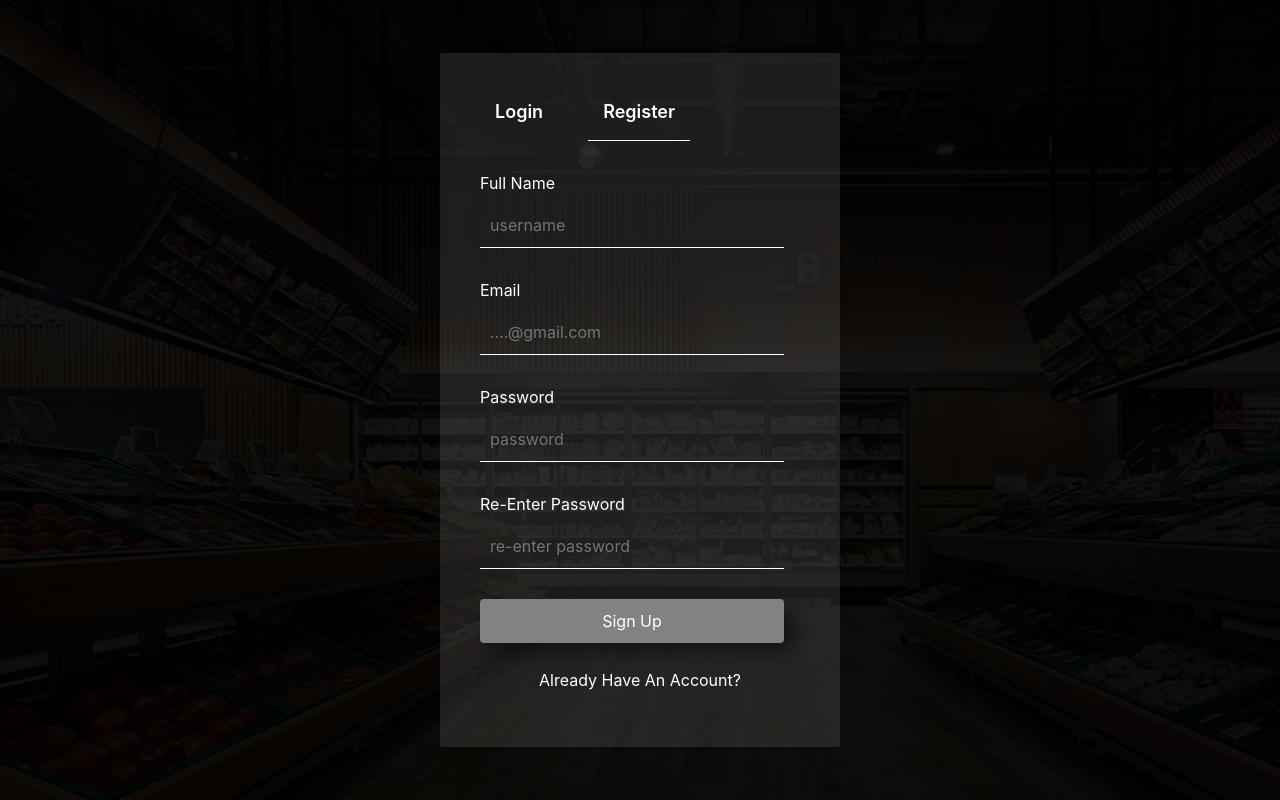
After one commit to qobitech/LEOD, a PHP site: page /registration.php in a window 1280 px wide, after a click on "Register". The commit adds this page. Run offline with PHP 8.4, Linux system fonts and the light colour scheme.

Commit message:
renamed index.html to registration.php, add errors.php, index.php, server.php

```diff
--- /dev/null
+++ b/errors.php
@@ -0,0 +1,7 @@
+<?php  if (count($errors) > 0) : ?>
+  <div class="error">
+  	<?php foreach ($errors as $error) : ?>
+  	  <p><?php echo $error ?></p>
+  	<?php endforeach ?>
+  </div>
+<?php  endif ?>
--- a/index.html
+++ b/registration.php
@@ -1,3 +1,4 @@
+<?php include('server.php') ?>
 <!DOCTYPE html>
 <html lang="en">
 <head>
@@ -25,7 +26,8 @@
         </ul>
         <div class="tab-content border-right border-bottom border-left rounded-bottom" id="myClassicTabContent">
           <div class="tab-pane fade active show" id="profile-classic" role="tabpanel" aria-labelledby="profile-tab-classic">
-              <form id="logForm">
+              <form id="logForm" method="post" action="registration.php">
+              <?php include('errors.php'); ?>
                   <label for="username">username</label>
                   <input type="text" name="username" placeholder="username" required>
                   <label for="password">password</label>
@@ -33,30 +35,31 @@
                   <div>
                       <input type="checkbox"><span>remember me</span>
                   </div>
-                  <input type="submit" value="login">
+                  <input type="submit"   name="login_user" value="login">
               </form>
-              <a href="" class="f-p">forgotten password?</a>
+              <a href="index.php" class="f-p">forgotten password?</a>
 
           </div>
           <div class="tab-pane fade" id="follow-classic" role="tabpanel" aria-labelledby="follow-tab-classic">
-            <form id="reg" >
+
+            <form id="reg" method="post" action="registration.php" >
               <label for="full name">full name</label>
-              <input type="text" name="full name" placeholder="full name"  required>
+              <input type="text" name="username" placeholder="username" value="<?php echo $username;?>" required >
               <label for="email">email</label>
-              <input type="email" name="email" placeholder="....@gmail.com" pattern="[a-z0-9._%+-]+@[a-z0-9.-]+\.[a-z]{2,}$" required>
+              <input type="email" name="email" placeholder="....@gmail.com" pattern="[a-z0-9._%+-]+@[a-z0-9.-]+\.[a-z]{2,}$" value="<?php echo $email; ?>" required>
 
               <label for="password">password</label>
-              <input type="password" name="password" placeholder="password" id="password" minlength="8" maxlength="16" pattern="(?=.*\d)(?=.*[a-z])(?=.*[A-Z]).{8,}" title="Must contain at least one number and one uppercase and lowercase letter, and at least 8 or more characters" required>
+              <input type="password" name="password_1" placeholder="password" id="password" minlength="8" maxlength="16" pattern="(?=.*\d)(?=.*[a-z])(?=.*[A-Z]).{8,}" title="Must contain at least one number and one uppercase and lowercase letter, and at least 8 or more characters" required>
               <label for="re-enter password">re-enter password</label>
               <span class="message"></span>
-              <input type="password" name="re-enter password" placeholder="re-enter password"  minlength="8" maxlength="16" id="reEnterPassword" required>
+              <input type="password" name="password_2" placeholder="re-enter password"  minlength="8" maxlength="16" id="reEnterPassword" required>
 
               <div>
                   <!-- <input type="checkbox"><span>remember me</span> -->
               </div>
-              <input type="submit" value="sign up">
+              <input type="submit" name="reg_user" value="sign up">
           </form>
-          <a href="" class="f-p">already have an account?</a>
+          <a href="registration.php" class="f-p">already have an account?</a>
           </div>
 
         </div>
--- /dev/null
+++ b/server.php
@@ -0,0 +1,84 @@
+<?php
+session_start();
+
+// initializing variables
+$username = "";
+$email    = "";
+$errors = array();
+
+// connect to the database
+$db = mysqli_connect('localhost', 'root', '', 'system');
+
+// REGISTER USER
+if (isset($_POST['reg_user'])) {
+  // receive all input values from the form
+  $username = mysqli_real_escape_string($db, $_POST['username']);
+  $email = mysqli_real_escape_string($db, $_POST['email']);
+  $password_1 = mysqli_real_escape_string($db, $_POST['password_1']);
+  $password_2 = mysqli_real_escape_string($db, $_POST['password_2']);
+
+  // form validation: ensure that the form is correctly filled ...
+  // by adding (array_push()) corresponding error unto $errors array
+  if (empty($username)) { array_push($errors, "Username is required"); }
+  if (empty($email)) { array_push($errors, "Email is required"); }
+  if (empty($password_1)) { array_push($errors, "Password is required"); }
+  if ($password_1 != $password_2) {
+	array_push($errors, "The two passwords do not match");
+  }
+
+  // first check the database to make sure
+  // a user does not already exist with the same username and/or email
+  $user_check_query = "SELECT * FROM users WHERE username='$username' OR email='$email' LIMIT 1";
+  $result = mysqli_query($db, $user_check_query);
+  $user = mysqli_fetch_assoc($result);
+
+  if ($user) { // if user exists
+    if ($user['username'] === $username) {
+      array_push($errors, "Username already exists");
+    }
+
+    if ($user['email'] === $email) {
+      array_push($errors, "email already exists");
+    }
+  }
+
+  // Finally, register user if there are no errors in the form
+  if (count($errors) == 0) {
+  	$password = md5($password_1);//encrypt the password before saving in the database
+
+  	$query = "INSERT INTO users (username, email, password)
+  			  VALUES('$username', '$email', '$password')";
+  	mysqli_query($db, $query);
+  	$_SESSION['username'] = $username;
+  	$_SESSION['success'] = "You are now logged in";
+  	header('location: index.php');
+  }
+}
+
+// LOGIN USER
+if (isset($_POST['login_user'])) {
+  $username = mysqli_real_escape_string($db, $_POST['username']);
+  $password = mysqli_real_escape_string($db, $_POST['password']);
+
+  if (empty($username)) {
+  	array_push($errors, "Username is required");
+  }
+  if (empty($password)) {
+  	array_push($errors, "Password is required");
+  }
+
+  if (count($errors) == 0) {
+  	$password = md5($password);
+  	$query = "SELECT * FROM users WHERE username='$username' AND password='$password'";
+  	$results = mysqli_query($db, $query);
+  	if (mysqli_num_rows($results) == 1) {
+  	  $_SESSION['username'] = $username;
+  	  $_SESSION['success'] = "You are now logged in";
+  	  header('location: index.php');
+  	}else {
+  		array_push($errors, "Wrong username/password combination");
+  	}
+  }
+}
+
+?>
```
Also changed, not shown: index.php (added, +46 -0 lines).
